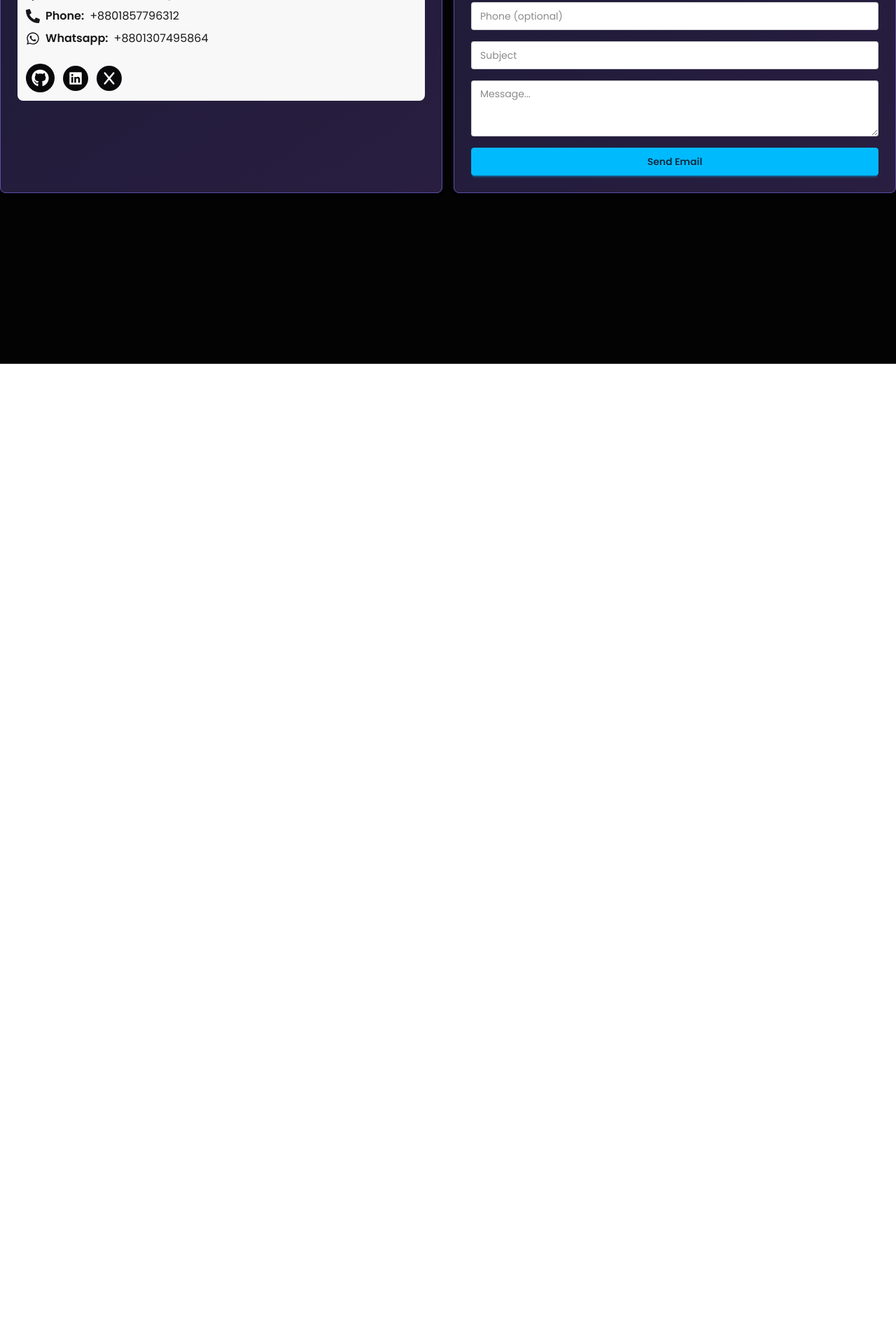
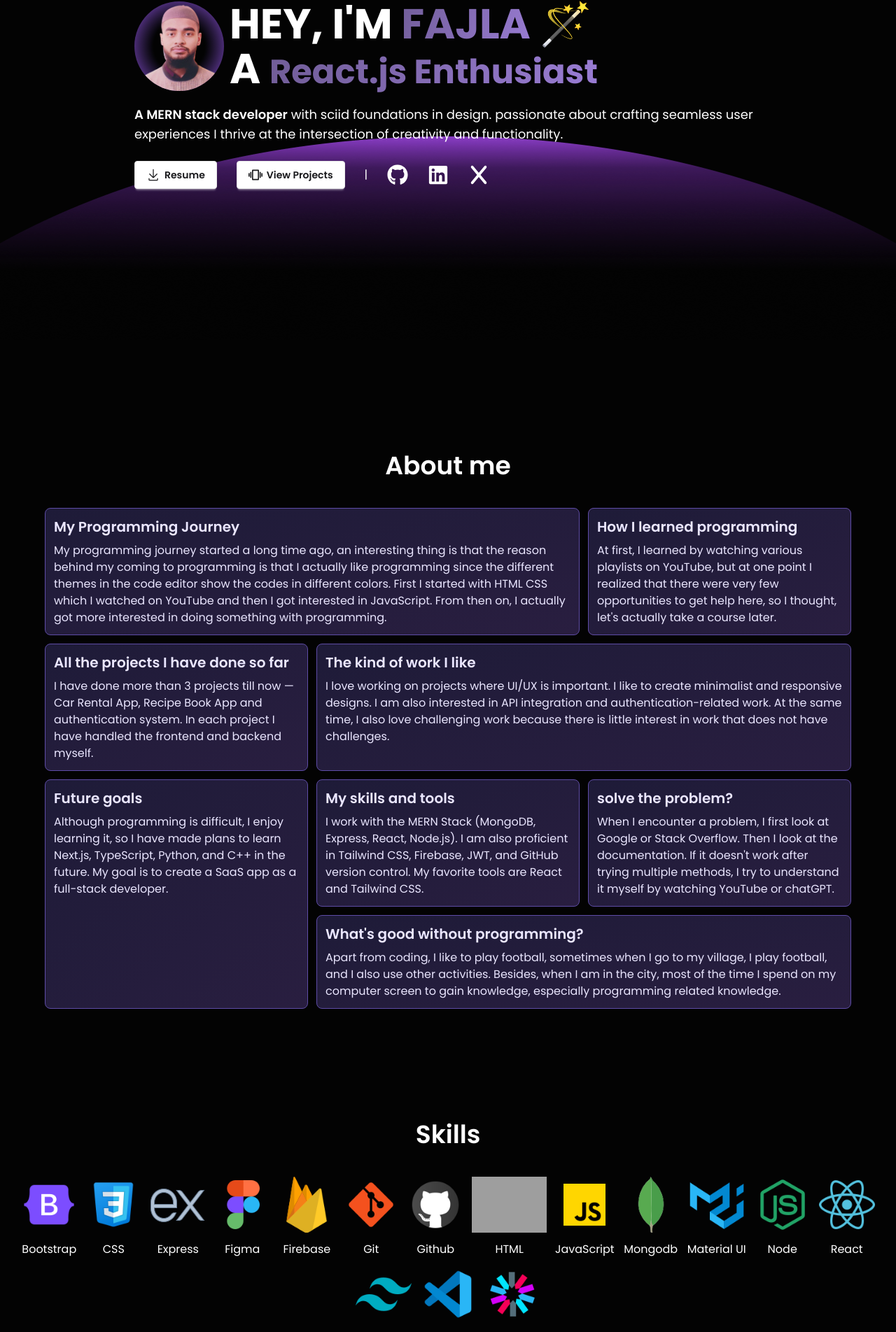
Before and after one commit to FajlaRabby24/personal-portfolio, a React (Vite) app: page / in a window 1280 px wide. Shown: the part 280-2184 px from the top of the page at 70% size. Before the commit the page ends 800 px from the top, so only its background shows below. Built offline with nearby package versions, Linux system fonts and the light colour scheme; grey boxes are pictures that could not be loaded.

Commit message:
banner  section done for responsive

```diff
--- a/index.html
+++ b/index.html
@@ -4,7 +4,7 @@
     <meta charset="UTF-8" />
     <link rel="icon" type="image/svg+xml" href="/vite.svg" />
     <meta name="viewport" content="width=device-width, initial-scale=1.0" />
-    <title>Vite + React</title>
+    <title>Fajla Rabby</title>
   </head>
   <body>
     <div id="root"></div>
--- a/src/App.jsx
+++ b/src/App.jsx
@@ -1,7 +1,11 @@
 import { ToastContainer } from "react-toastify";
+import AboutMe from "./components/AboutMe";
+import Banner from "./components/Banner";
 import Contact from "./components/Contact";
 import Footer from "./components/Footer";
 import Navbar from "./components/Navbar";
+import Projects from "./components/Projects";
+import Skills from "./components/Skills";
 
 const App = () => {
   return (
@@ -11,10 +15,10 @@ const App = () => {
         <Navbar />
       </header>
       <main className=" space-y-40">
-        {/* <Banner /> */}
-        {/* <AboutMe /> */}
-        {/* <Skills /> */}
-        {/* <Projects /> */}
+        <Banner />
+        <AboutMe />
+        <Skills />
+        <Projects />
         <Contact />
       </main>
       <footer>
--- a/src/components/AboutMe.jsx
+++ b/src/components/AboutMe.jsx
@@ -2,7 +2,7 @@ const AboutMe = () => {
   return (
     <section
       id="about-me"
-      className="max-w-6xl mx-auto px-3 xl:px-0 scroll-mt-20"
+      className="max-w-6xl mx-auto px-3 xl:px-0 scroll-mt-24"
     >
       <h1 className="section-title">About me</h1>
       <div className="grid grid-cols-1 md:grid-cols-12 gap-3">
--- a/src/components/Banner.jsx
+++ b/src/components/Banner.jsx
@@ -7,25 +7,18 @@ import bg from "../assets/images/bg1.png";
 import image from "../assets/images/image.png";
 
 const words = [
-  "MERN Stack Developer",
   "UI/UX Designer",
   "React.js Enthusiast",
-  "Node.js Backend Developer",
-  "API Integration Specialist",
-  "MongoDB & Express Expert",
-  "Responsive Web Designer",
   "Clean Code Advocate",
-  "Performance Optimizer",
   "Frontend Engineer",
   "RESTful API Builder",
-  "Creative Problem Solver",
 ];
 
 const Banner = () => {
   return (
     <section
       id="home"
-      className="h-[700px] px-3 xl:px-0  relative flex flex-col items-center justify-center scroll-mt-20"
+      className="h-[700px] px-3 xl:px-0  relative flex flex-col items-center  justify-center scroll-mt-20"
       style={{
         backgroundImage: `url(${bg})`,
         backgroundPosition: "bottom",
@@ -33,7 +26,7 @@ const Banner = () => {
       }}
     >
       <div>
-        <div className="flex flex-col md:flex-row gap-2 ">
+        <div className="flex flex-col sm:items-end sm:flex-row gap-2 ">
           {/* image  */}
           <div className="avatar">
             <div className="bg-radial from-primary from-40% to-secondary w-32 rounded-full ">
@@ -43,16 +36,16 @@ const Banner = () => {
           {/* title  */}
           <h2 className="text-white font-bold text-4xl md:text-6xl  md:leading-16">
             HEY, I'M <span className="title">FAJLA</span> 🪄 <br /> A{" "}
-            <span className="title text-3xl md:text-5xl">
+            <span className="title text-3xl sm:text-4xl md:text-5xl">
               {/* API Integration Specialist */}
               <Typewriter loop={true} words={words} />
             </span>
           </h2>
         </div>
-        <p className="text-white py-5 text-lg">
+        <p className="text-white py-5 text-lg max-w-4xl mx-auto">
           <span className="font-semibold">A MERN stack developer</span> with
-          sciid foundations in design. <br /> passionate about crafting seamless
-          user experiences I thrive at the intersection of creativity and <br />
+          sciid foundations in design. passionate about crafting seamless user
+          experiences I thrive at the intersection of creativity and
           functionality.
         </p>
         <div className="flex z-50 flex-wrap items-center gap-7 pt-1">
@@ -80,11 +73,11 @@ const Banner = () => {
           </a>
         </div>
         {/* gradient box  */}
-        <div className="absolute z-0 flex flex-col md:flex-row top-0 ">
+        {/* <div className="absolute z-0 flex flex-col md:flex-row top-0 ">
           <div className="w-48 md:w-96 h-48 md:h-96    bg-radial   from-[#eb4d1d4f]  blur-3xl"></div>
 
           <div className=" w-48 md:w-96 h-48 md:h-96    bg-radial   from-[#19b7f543]  blur-3xl"></div>
-        </div>
+        </div> */}
       </div>
     </section>
   );
--- a/src/components/Contact.jsx
+++ b/src/components/Contact.jsx
@@ -37,7 +37,10 @@ const Contact = () => {
 
   return (
     <Container>
-      <section id="contact" className=" px-3 xl:px-0 pb-24 scroll-mt-20">
+      <section
+        id="contact"
+        className=" px-3 xl:px-0 pb-24 scroll-mt-20 overflow-hidden w-full"
+      >
         <h2 className="section-title">Contact</h2>
 
         <div className="grid md:grid-cols-2 gap-4">
--- a/src/components/Container.jsx
+++ b/src/components/Container.jsx
@@ -1,5 +1,5 @@
 const Container = ({ children }) => {
-  return <div className="max-w-7xl mx-auto overflow-hidden">{children}</div>;
+  return <div className="max-w-7xl mx-auto ">{children}</div>;
 };
 
 export default Container;
--- a/src/components/Skills.jsx
+++ b/src/components/Skills.jsx
@@ -38,7 +38,7 @@ const skills = [
 const Skills = () => {
   return (
     <Container>
-      <section id="skills" className="pb-20 px-3 xl:px-0 scroll-mt-20">
+      <section id="skills" className="px-3 xl:px-0 scroll-mt-24">
         <h1 className="section-title">Skills</h1>
         <div className="flex flex-wrap justify-center  items-center gap-3">
           {skills.map((skill, idx) => (
```
